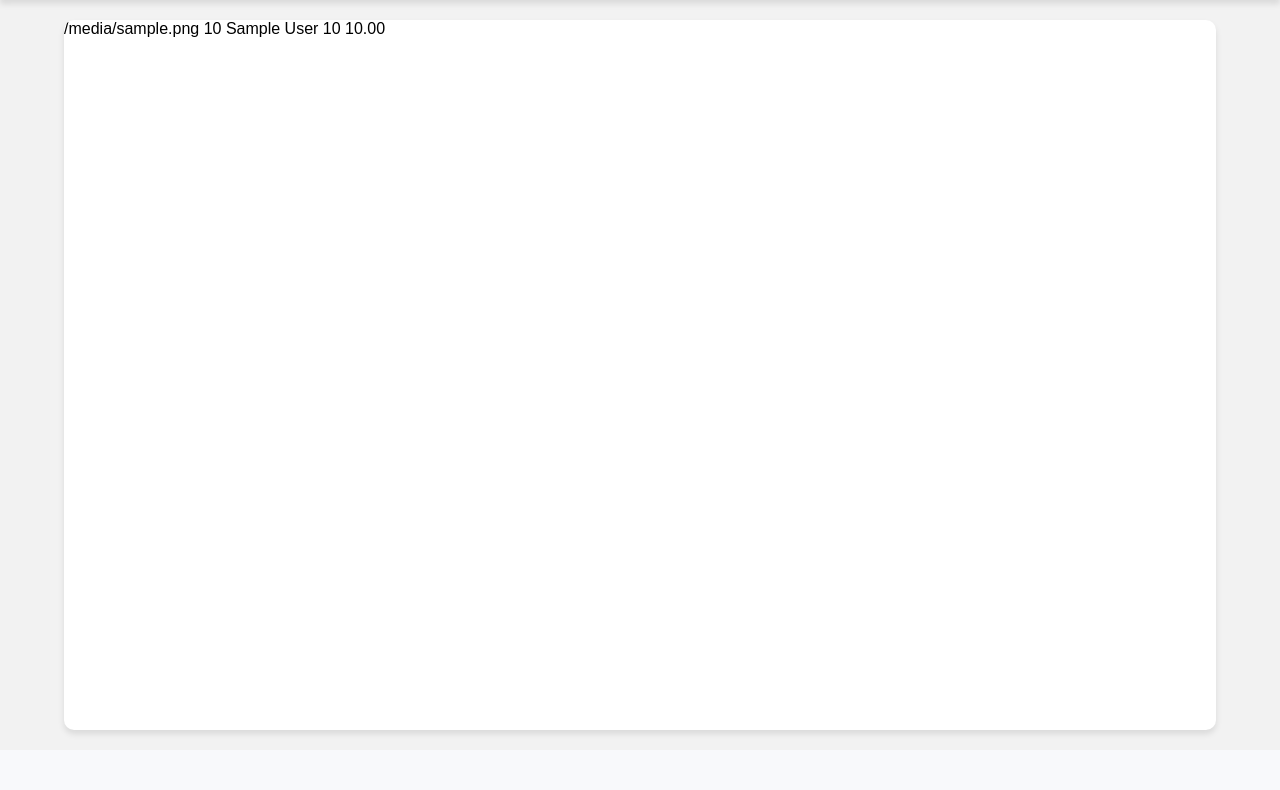
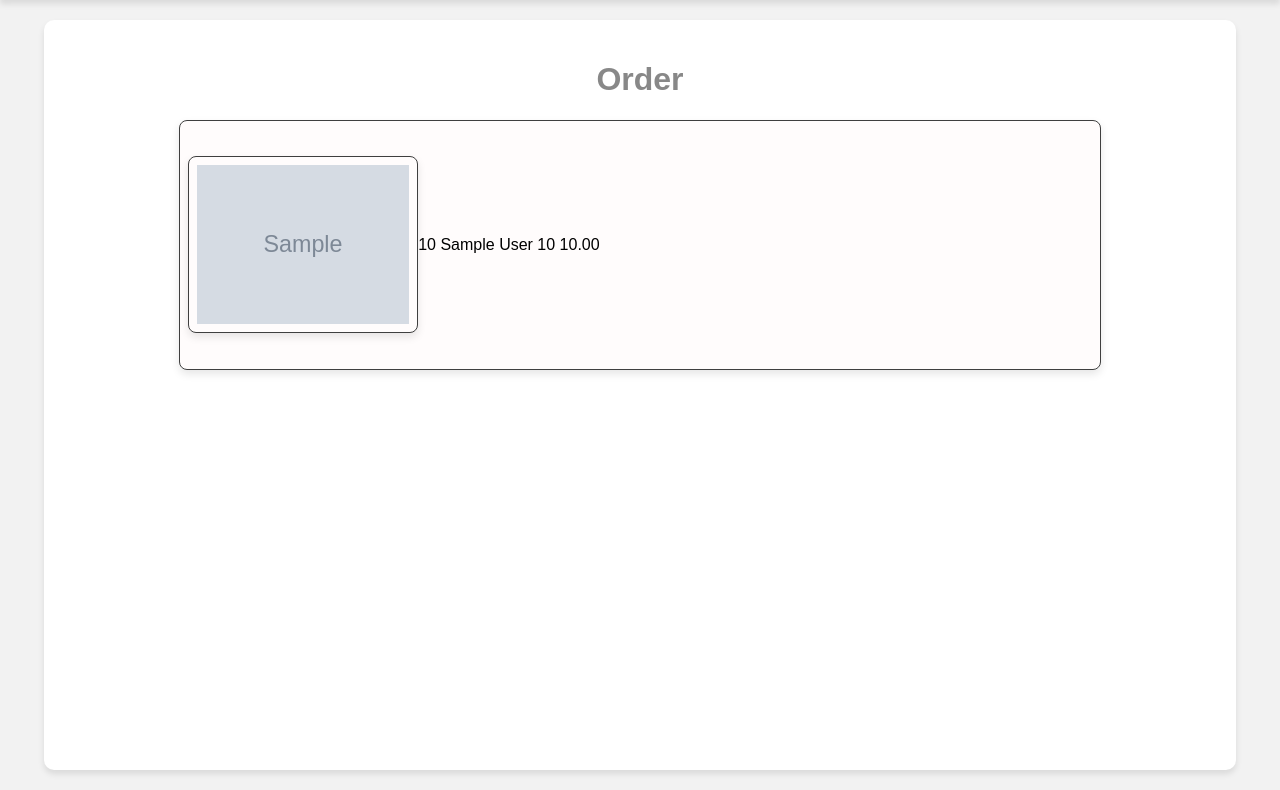
Before and after one commit to alammobaDar/NUMP-NU-Marketplace-, a Django app: page /mp_user/Order/ in a window 1280 px wide. Shown: the part 115-905 px from the top of the page. Before the commit the page ends 852 px from the top, so only its background shows below. Run offline with Django 5.2, Linux system fonts and the light colour scheme; a user stored in the database is signed in; tables that the repository leaves empty hold one stand-in row (values such as "Sample post"); grey boxes marked "Sample" are stand-in pictures.

Commit message:
configuring css for order route

```diff
--- a/NUMP/MP_user/templates/mp_user/Order.html
+++ b/NUMP/MP_user/templates/mp_user/Order.html
@@ -5,13 +5,19 @@
 {% endblock %}
 
 {% block contents %}
-    <div>
+    <h1 style="text-align: center; color: #888;">Order</h1>
+    <div class="order-container">
         {% for order in orders %}
-            {{order.product.image.url}}
-            {{order.product.price}}
-            {{order.product}}
-            {{order.quantity}}
-            {{order.total_price}}
+            <div class="indie-order-containers">
+                <div class="order-image-container">
+                    <img src="{{order.product.image.url}}" alt="{{order.product}}">
+                </div>
+                {% comment %} <img src="{{order.product.image.url}}" alt="{{order.product}}"> {% endcomment %}
+                {{order.product.price}}
+                {{order.product}}
+                {{order.quantity}}
+                {{order.total_price}}
+            </div>
         {% endfor %}
     </div>
 {% endblock  %}
--- a/NUMP/static/css/style.css
+++ b/NUMP/static/css/style.css
@@ -101,6 +101,7 @@ main {
     border-radius: 10px;
     box-shadow: 0px 4px 6px rgba(0, 0, 0, 0.1); /* Subtle shadow */
     overflow-y: scroll;
+    padding: 20px;
 }
 
 .container{
@@ -481,3 +482,38 @@ main {
     margin-left: 20px;
     width: 100%;
 }
+
+
+.order-container{
+    display: flex;
+    flex-wrap: wrap;
+    row-gap: 10px;
+    justify-content: center;
+}
+
+.order-container div{
+    border: 1px solid #3f3f3f;
+    border-radius: 8px;
+    padding: 8px;
+    background-color: rgb(255, 252, 252);
+    box-shadow: 0 4px 8px rgba(0, 0, 0, 0.1);
+    box-sizing: border-box;
+}
+.order-container .indie-order-containers{
+    display: flex;
+    width: 80%;
+    height: 250px;
+    align-items: center;
+
+}
+
+.order-image-container{
+    display: flex;
+    align-items: center;
+    width: 230px;
+    height: fit-content;
+}
+
+.order-image-container img{
+    width: 100%;
+}
```
